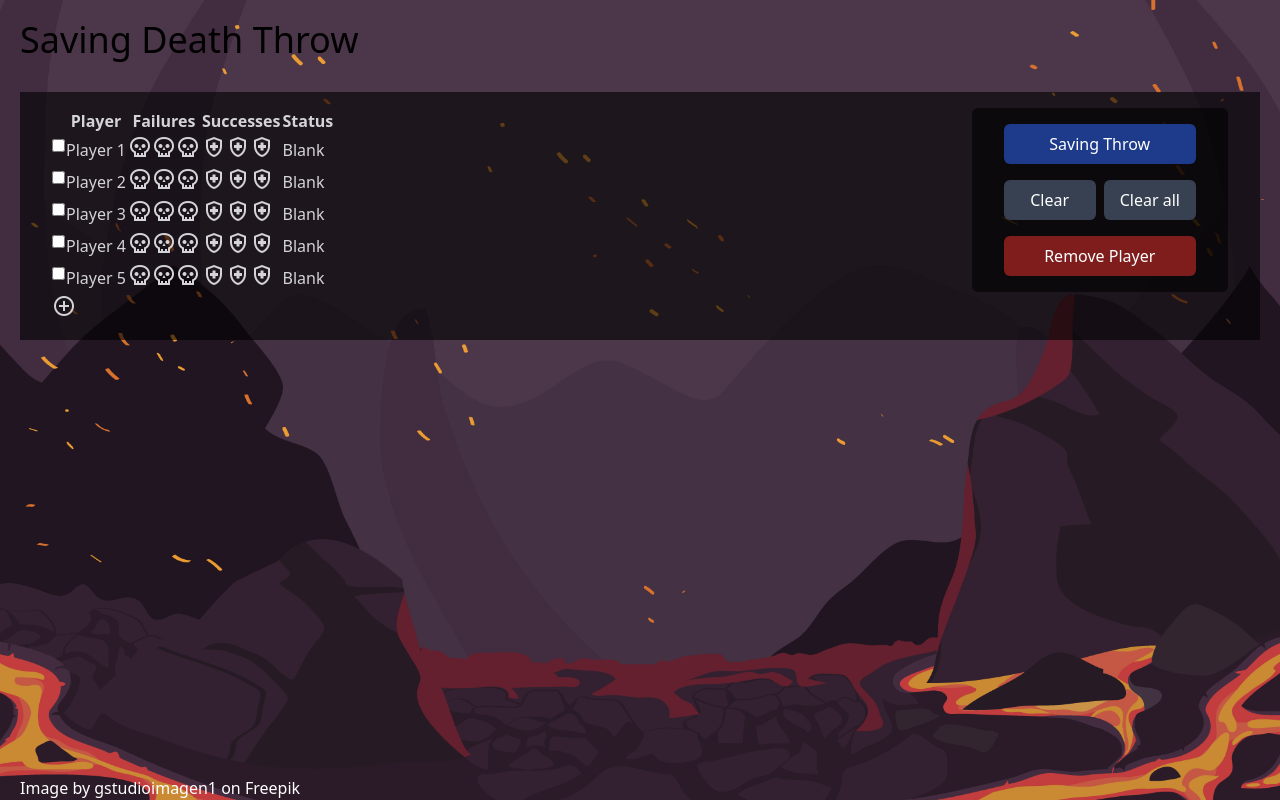
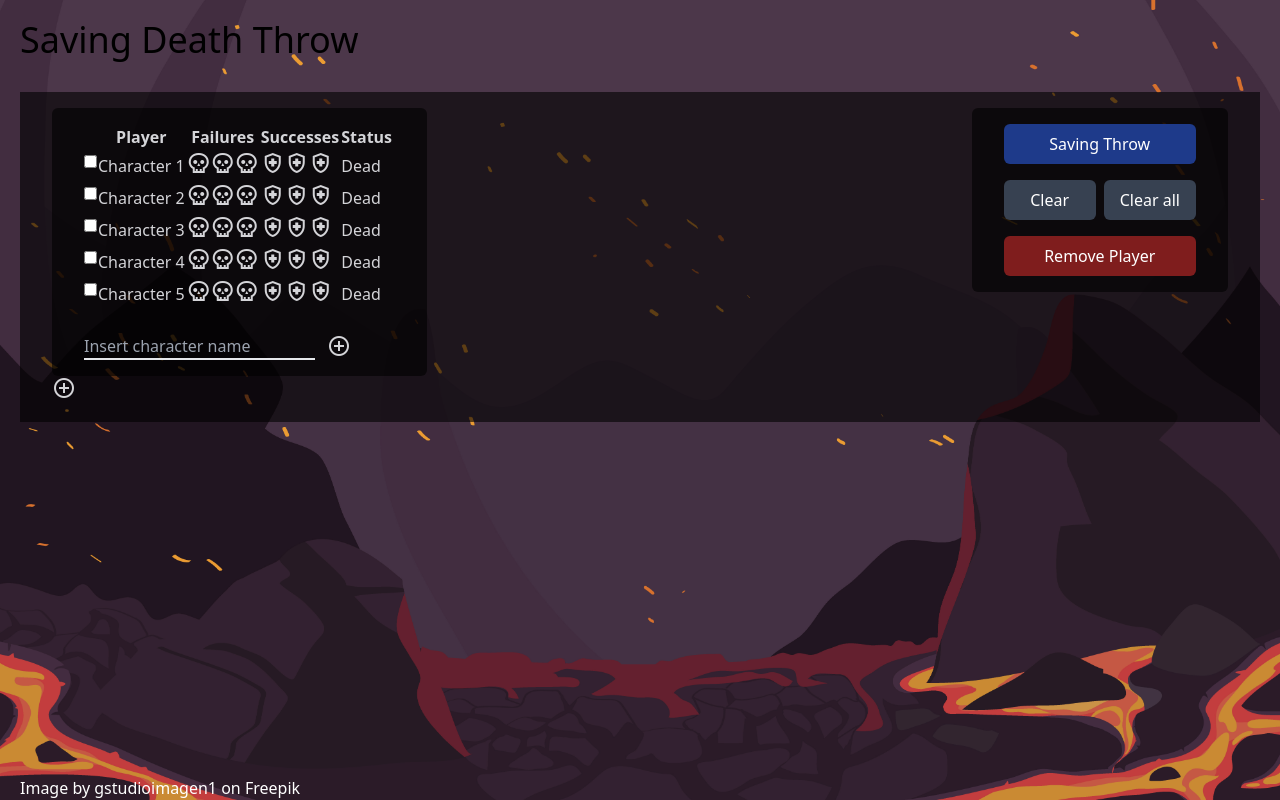
Before and after one commit to ricierirossi/death-saving-throw, a Vue app: page / in a window 1280 px wide. Built offline with nearby package versions, Linux system fonts and the light colour scheme.

Commit message:
Update StatusTable.vue

```diff
--- a/src/components/StatusTable.vue
+++ b/src/components/StatusTable.vue
@@ -1,7 +1,8 @@
 <template>
+    <div class="px-8 py-4 rounded-md bg-transparent-black text-zinc-300">
         <table>
             <thead>
-            <tr>
+                <tr class="gap-5">
                     <th></th>
                     <th>Player</th>
                     <th>Failures</th>
@@ -13,19 +14,36 @@
             <tbody>
                 <tr v-for="p in 5">
                     <input type="checkbox" />
-                <td>Player {{ p }}</td>
+                    <td>Character {{ p }}</td>
                     <td>
-                    <span v-for="s in 3" class="material-symbols-outlined">
+                        <span
+                            v-for="s in 3"
+                            class="material-symbols-outlined hover:cursor-pointer"
+                        >
                             skull
                         </span>
                     </td>
                     <td>
-                    <span v-for="h in 3" class="material-symbols-outlined">
+                        <span
+                            v-for="h in 3"
+                            class="material-symbols-outlined hover:cursor-pointer"
+                        >
                             health_and_safety
                         </span>
                     </td>
-                <td>Blank</td>
+                    <td>Dead</td>
                 </tr>
             </tbody>
         </table>
+        <div class="flex mt-6 gap-x-3">
+            <input
+                type="text"
+                placeholder="Insert character name"
+                class="text-black bg-transparent border-b-2"
+            />
+            <span class="material-symbols-outlined hover:cursor-pointer"
+                >add_circle</span
+            >
+        </div>
+    </div>
 </template>
```
Lines whose indentation alone changed are shown as unchanged.
